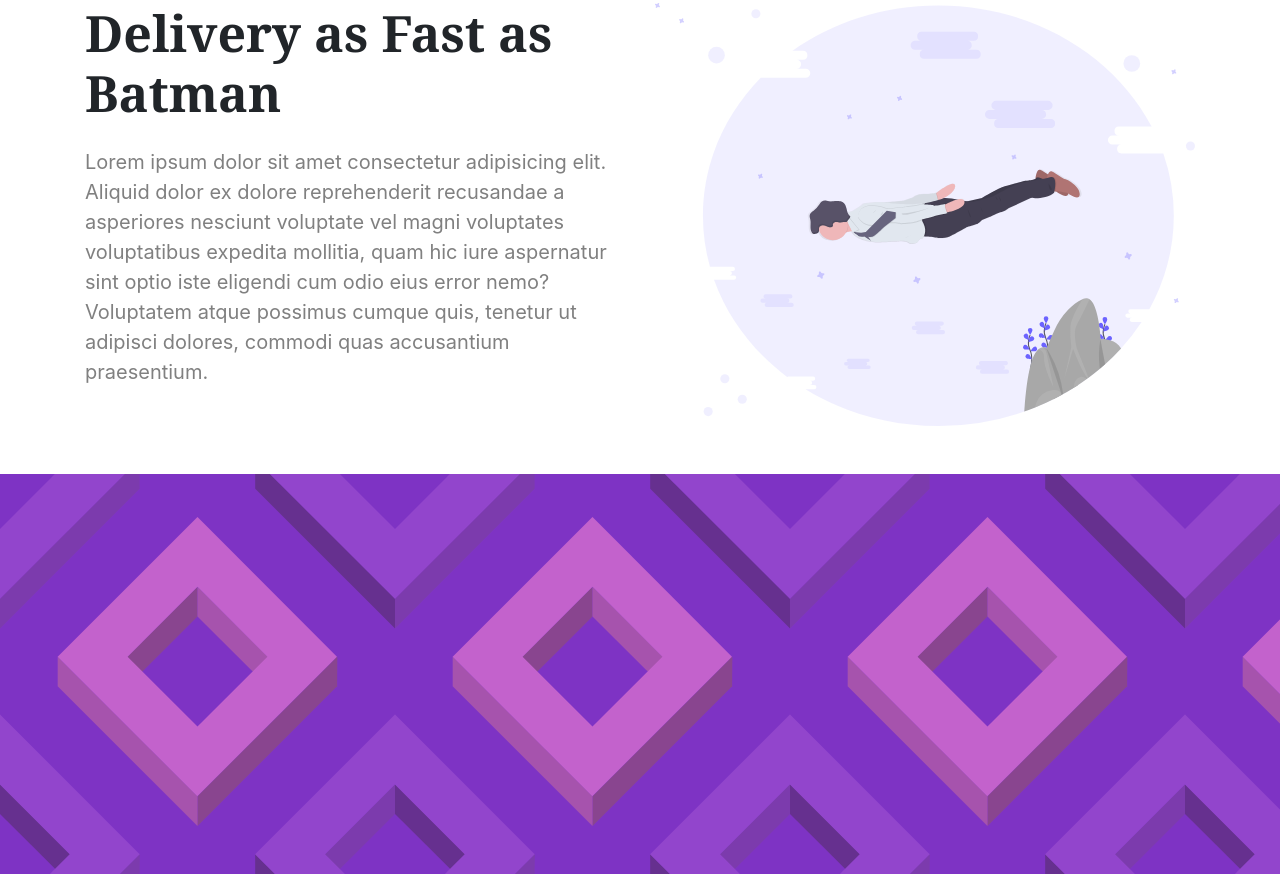
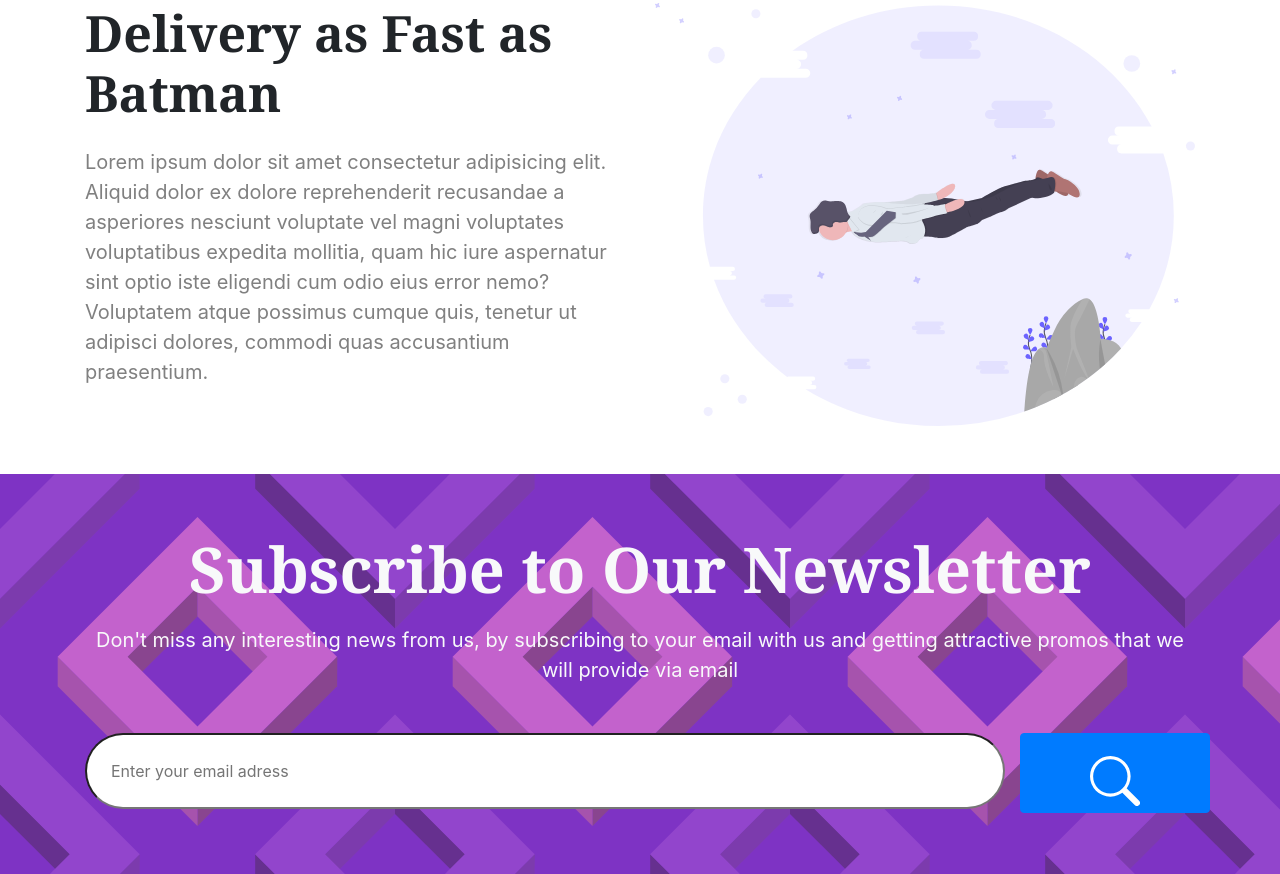
Before and after one commit to UnOSdev/mereBagong-ubayda, a plain HTML site: page index.html in a window 1280 px wide. Shown: the part 2135-3009 px from the top of the page. Drawn offline with Linux system fonts and the light colour scheme.

Commit message:
Update index.html

```diff
--- a/index.html
+++ b/index.html
@@ -164,8 +164,22 @@
      <footer id="bg-footer" >
         <div class="container">
             <div style='min-height:400px' class="row">
-                <div class="col-12 text-center mx-auto">
-
+                <div class="col-12 text-center mx-auto my-auto text-light">
+                    <h1 class="mb-4" >Subscribe to Our Newsletter</h1>
+                    <p class="text-light mb-5" >Don't miss any interesting news from us, by subscribing to your email with us and getting attractive promos that we will provide via email</p>
+                    <div class="row">
+                        <div class="col-12 col-sm-9 col-md-9 col-lg-10">
+                            <input type="text" class='rounded-pill w-100 p-4' placeholder="Enter your email adress" >
+                        </div>
+                        <div class="col mx-5 mx-sm-0 px-5 px-sm-0 mt-3 mt-sm-0 col-sm col-md col-lg">
+                            <a href="#" class="btn btn-primary w-100 h-100">
+                                <svg class="mt-3 big"  width="1em" height="1em" viewBox="0 0 16 16" class="bi bi-search" fill="currentColor" xmlns="http://www.w3.org/2000/svg">
+                                    <path fill-rule="evenodd" d="M10.442 10.442a1 1 0 0 1 1.415 0l3.85 3.85a1 1 0 0 1-1.414 1.415l-3.85-3.85a1 1 0 0 1 0-1.415z"/>
+                                    <path fill-rule="evenodd" d="M6.5 12a5.5 5.5 0 1 0 0-11 5.5 5.5 0 0 0 0 11zM13 6.5a6.5 6.5 0 1 1-13 0 6.5 6.5 0 0 1 13 0z"/>
+                                </svg>
+                            </a>
+                        </div>
+                    </div>
                 </div>
             </div>
         </div>
```
